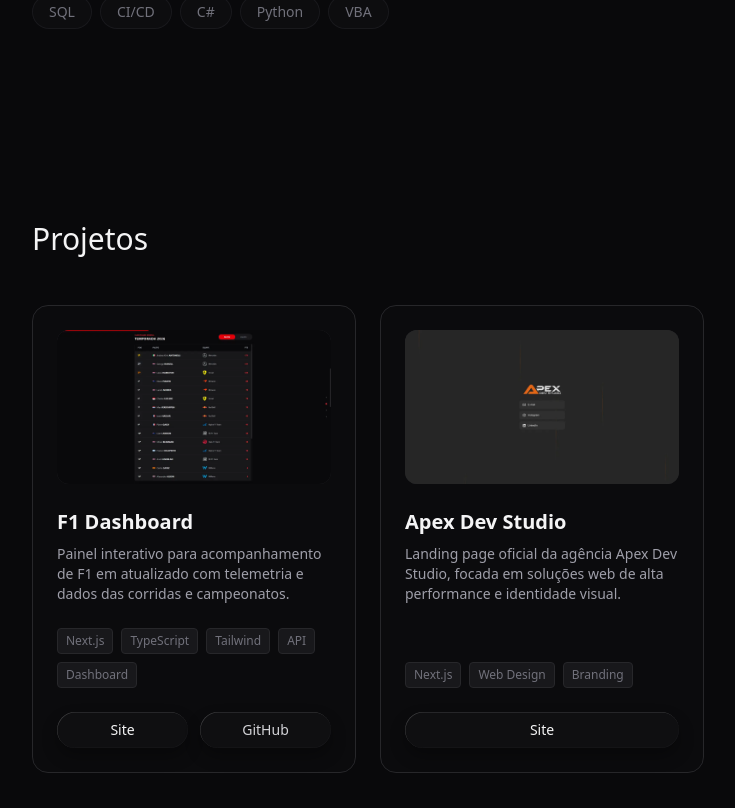
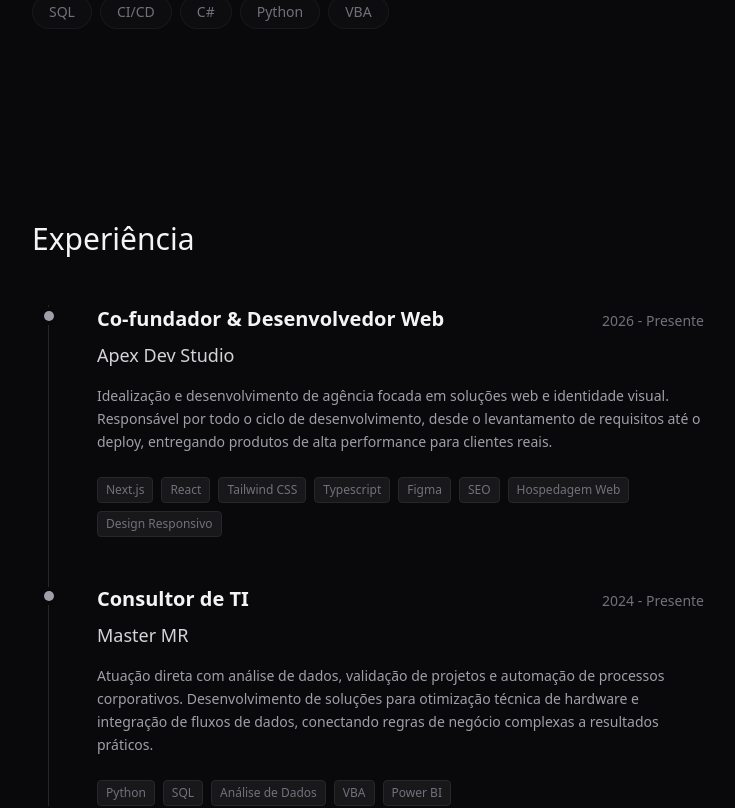
Before and after one commit to GroundWave96/portfolio, a Next.js app: page / in a window 1280 px wide. Shown: the part 1315-2123 px from the top of the page, without its empty margins (272-1007 px from the left). Built offline with nearby package versions, Linux system fonts and the light colour scheme.

Commit message:
feat: adiciona seção de experiências com timeline

```diff
--- a/src/app/layout.tsx
+++ b/src/app/layout.tsx
@@ -20,7 +20,7 @@
     <html lang="pt-BR" className={`${inter.variable} h-full antialiased scroll-smooth`}>
       <body className="font-sans bg-zinc-950 text-zinc-50 antialiased selection:bg-zinc-700 selection:text-white">
         <Background />
-        <ScrollToTop /> {/* Adicionamos o componente aqui */}
+        <ScrollToTop />
         {children}
       </body>
     </html>
--- a/src/app/page.tsx
+++ b/src/app/page.tsx
@@ -6,6 +6,7 @@
 import { Hero } from "@/sections/Hero";
 import { About } from "@/sections/About";
 import { Projects } from "@/sections/Projects";
+import { Experience } from "@/sections/Experience";
 
 export default function Home() {
   const [showSplash, setShowSplash] = useState(true);
@@ -18,6 +19,7 @@
       <main>
         <Hero showSplash={showSplash} />
         <About />
+        <Experience />
         <Projects />
       </main>
     </>
--- /dev/null
+++ b/src/data/experiences.ts
@@ -0,0 +1,27 @@
+export interface Experience {
+  id: number;
+  role: string;
+  company: string;
+  period: string;
+  description: string;
+  techs: string[];
+}
+
+export const experiences: Experience[] = [
+  {
+    id: 1,
+    role: "Co-fundador & Desenvolvedor Web",
+    company: "Apex Dev Studio",
+    period: "2026 - Presente",
+    description: "Idealização e desenvolvimento de agência focada em soluções web e identidade visual. Responsável por todo o ciclo de desenvolvimento, desde o levantamento de requisitos até o deploy, entregando produtos de alta performance para clientes reais.",
+    techs: ["Next.js", "React", "Tailwind CSS", "Typescript", "Figma", "SEO", "Hospedagem Web", "Design Responsivo"]
+  },
+  {
+    id: 2,
+    role: "Consultor de TI",
+    company: "Master MR",
+    period: "2024 - Presente",
+    description: "Atuação direta com análise de dados, validação de projetos e automação de processos corporativos. Desenvolvimento de soluções para otimização técnica de hardware e integração de fluxos de dados, conectando regras de negócio complexas a resultados práticos.",
+    techs: ["Python", "SQL", "Análise de Dados", "VBA", "Power BI"]
+  }
+];
--- a/src/locales/pt.json
+++ b/src/locales/pt.json
@@ -1,6 +1,7 @@
 {
   "header": {
     "about": "Sobre Mim",
+    "experience": "Experiência",
     "projects": "Projetos",
     "contact": "Contato"
   },
@@ -17,5 +18,8 @@
     "p2": "Como co-fundador da Apex Dev Studio, foco em transformar problemas complexos em produtos digitais de alta performance. Minha bagagem técnica me permite entender todo o ciclo de dados da aplicação, garantindo que o Front-end não seja apenas visual, mas performático e conectado de forma inteligente ao backend.",
     "skills_primary": "Front-end & UI",
     "skills_secondary": "Engenharia & Dados"
+  },
+  "experience": {
+    "title": "Experiência"
   }
 }
--- /dev/null
+++ b/src/sections/Experience.tsx
@@ -0,0 +1,43 @@
+import { experiences } from "@/data/experiences";
+import dict from "@/locales/pt.json";
+
+export function Experience() {
+  return (
+    <section id="experiencia" className="py-24 px-6">
+      <div className="mx-auto max-w-2xl">
+        <h2 className="text-3xl font-medium text-zinc-100 mb-12">
+          {dict.experience.title}
+        </h2>
+
+        <div className="relative border-l border-zinc-800 ml-3 md:ml-4 space-y-12">
+          {experiences.map((exp) => (
+            <div key={exp.id} className="relative pl-8 md:pl-12">
+              <div className="absolute -left-1.25 top-1.5 h-2.5 w-2.5 rounded-full bg-zinc-400 ring-4 ring-zinc-950" />
+
+              <div className="flex flex-col sm:flex-row sm:items-baseline sm:justify-between mb-2">
+                <h3 className="text-xl font-semibold text-zinc-100">{exp.role}</h3>
+                <span className="text-sm font-medium text-zinc-500 mt-1 sm:mt-0">
+                  {exp.period}
+                </span>
+              </div>
+
+              <h4 className="text-lg font-medium text-zinc-300 mb-4">{exp.company}</h4>
+
+              <p className="text-zinc-400 text-sm leading-relaxed mb-6">
+                {exp.description}
+              </p>
+
+              <div className="flex flex-wrap gap-2">
+                {exp.techs.map((tech) => (
+                  <span key={tech} className="text-xs font-medium text-zinc-500 px-2 py-1 rounded bg-zinc-900 border border-zinc-800">
+                    {tech}
+                  </span>
+                ))}
+              </div>
+            </div>
+          ))}
+        </div>
+      </div>
+    </section>
+  );
+}
```
